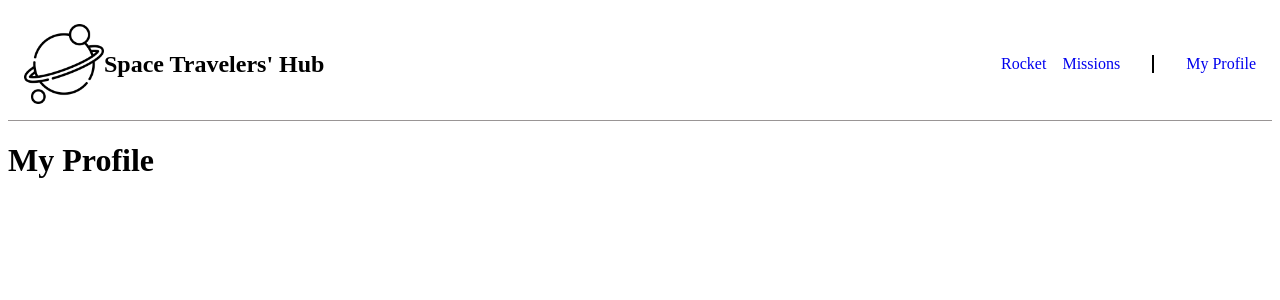
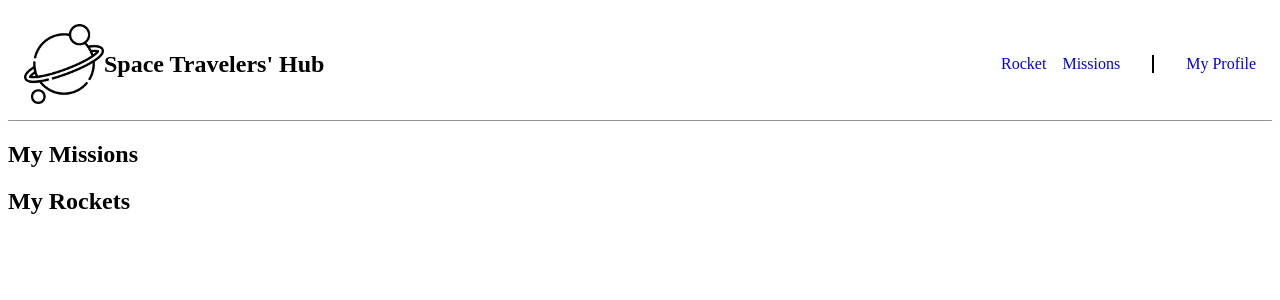
Before and after one commit to Dmambo/react-group-kanban, a React (Create React App) app: page /profile in a window 1280 px wide. Shown: the top 300 px of the page. Built offline with nearby package versions, Linux system fonts and the light colour scheme.

Commit message:
Displayed Reserved Rocket and Mission

```diff
--- a/src/components/MyProfile/MyProfile.js
+++ b/src/components/MyProfile/MyProfile.js
@@ -1,8 +1,30 @@
 import React from 'react';
+import { useSelector } from 'react-redux';
 
-const MyProfile = () => (
-  <div>
-    <h1>My Profile</h1>
-  </div>
-);
+const MyProfile = () => {
+  const missions = useSelector((state) => state.missions);
+  const rockets = useSelector((state) => state.rockets);
+  const reservedMissions = Array.isArray(missions)
+    ? missions.filter((mission) => mission.reserved)
+    : [];
+  const reservedRockets = Array.isArray(rockets)
+    ? rockets.filter((rocket) => rocket.reserved)
+    : [];
+  return (
+    <div className="myprofile">
+      <h2>My Missions</h2>
+      <ul>
+        {reservedMissions.map((mission) => (
+          <li key={mission.id}>{mission.name}</li>
+        ))}
+      </ul>
+      <h2>My Rockets</h2>
+      <ul>
+        {reservedRockets.map((rocket) => (
+          <li key={rocket.id}>{rocket.name}</li>
+        ))}
+      </ul>
+    </div>
+  );
+};
 export default MyProfile;
```
